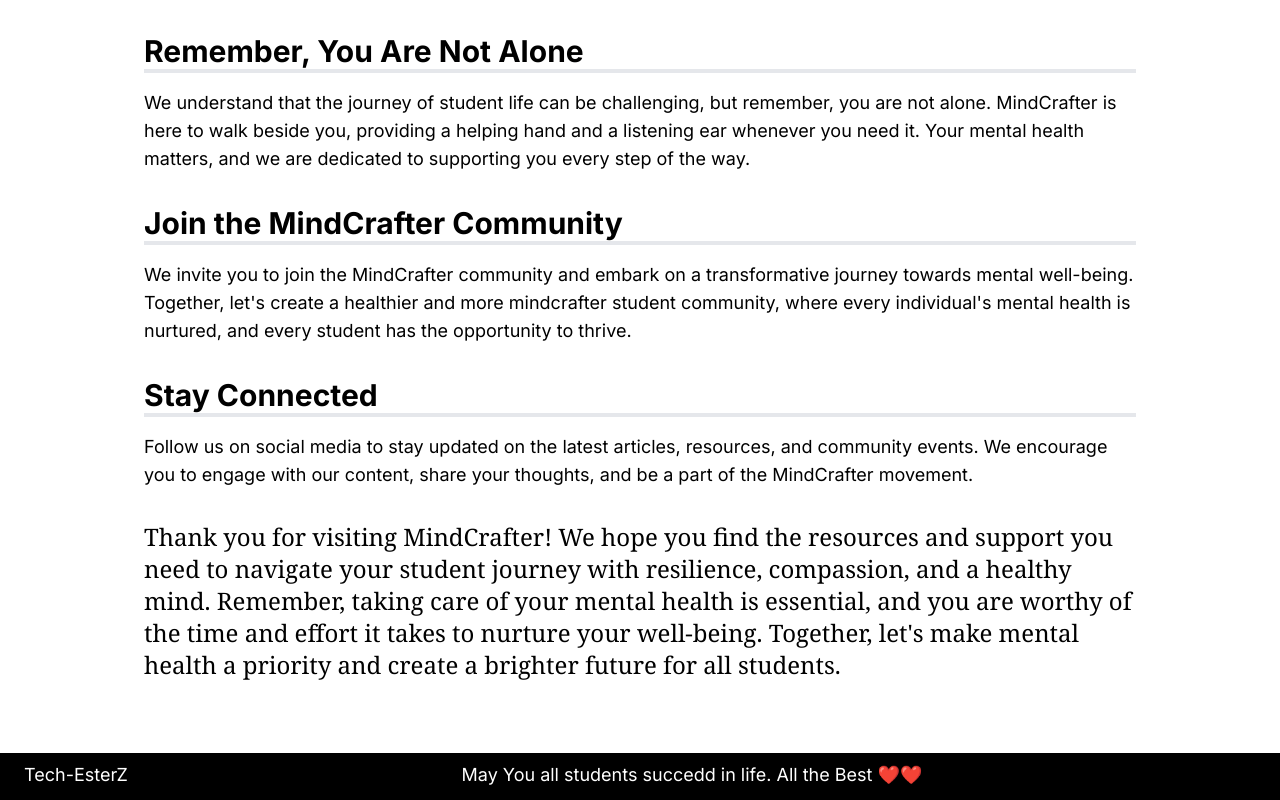
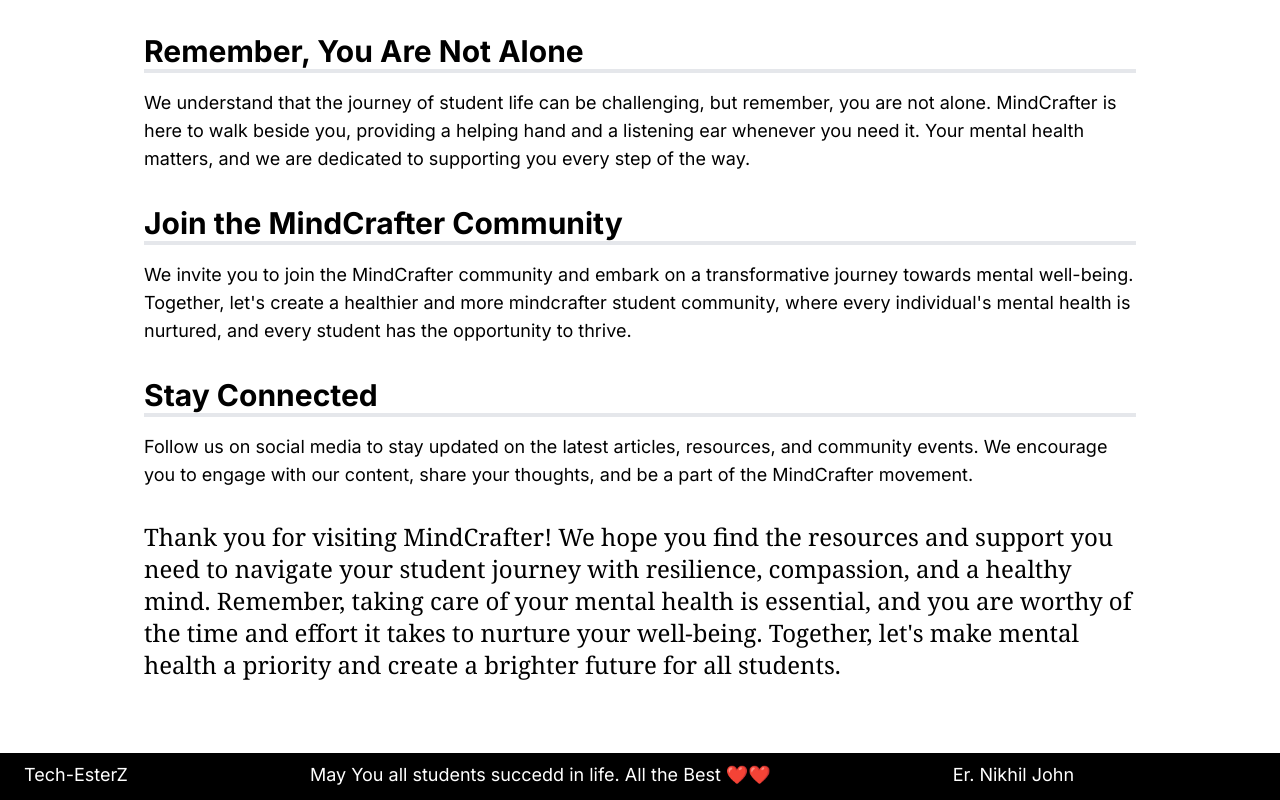
Before and after one commit to JOHNNIKHIL/MindfulU, a Next.js app: page /about in a window 1280 px wide. Shown: the part 2099-2899 px from the top of the page. Built offline with nearby package versions, Linux system fonts and the light colour scheme.

Commit message:
Name added
Name added

```diff
--- a/components/Footer.jsx
+++ b/components/Footer.jsx
@@ -7,6 +7,10 @@
         <div className="text-white text-[14px] md:text-[18px]">
         May You all students succedd in life. All the Best ❤️❤️
         </div>
+        <div><h1 className="text-[14px] pb-1 md:text-[18px] text-white ">
+            Er. Nikhil John</h1>
+            </div>
+
     </div>
 
 
--- /dev/null
+++ b/public/googleba3174ee4dea3465.html
@@ -0,0 +1 @@
+google-site-verification: googleba3174ee4dea3465.html
```
